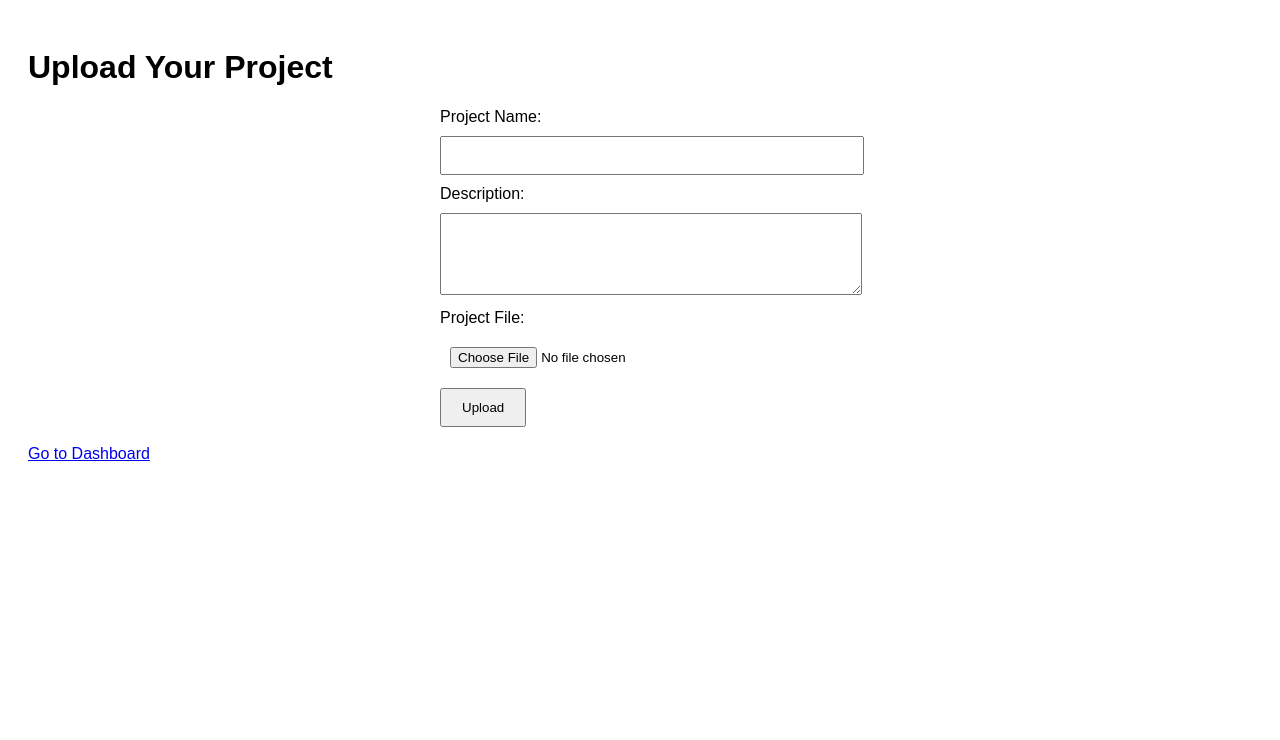
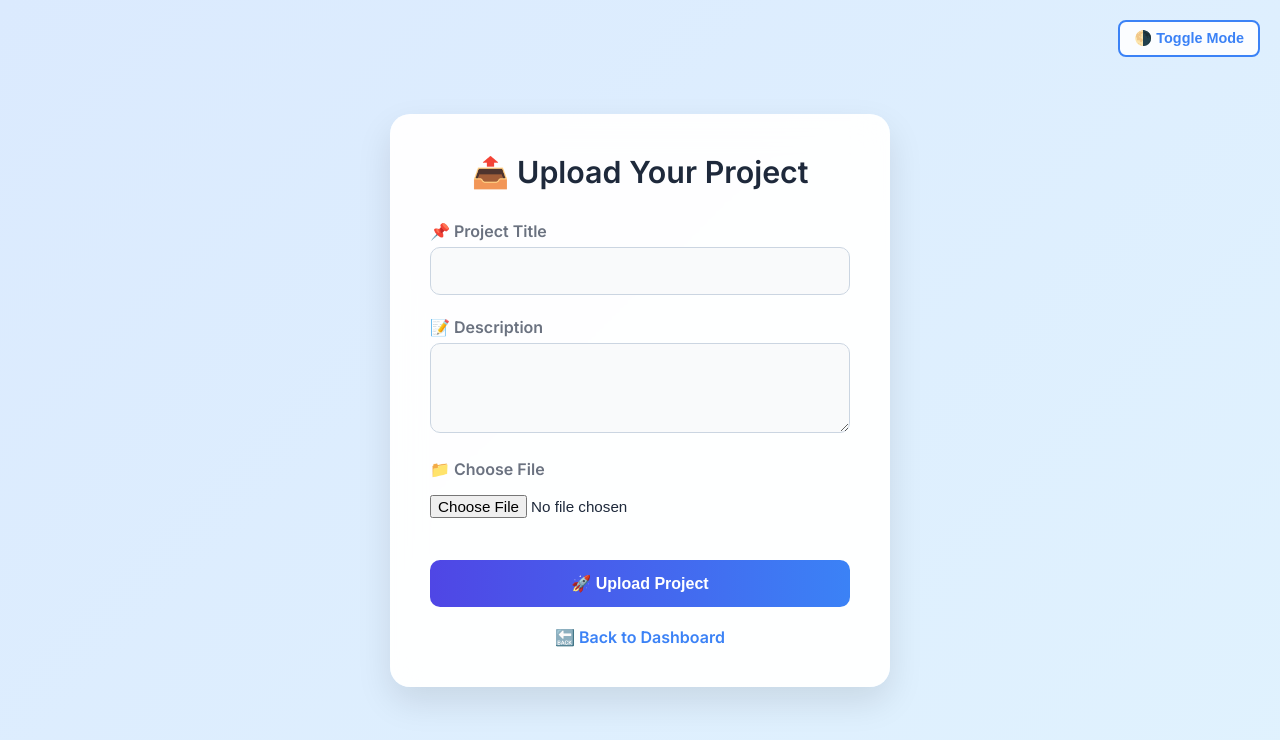
Before and after one commit to RavitejaDayaka111/chooseurproject, a website: page views/index.html in a window 1280 px wide. Drawn offline with Linux system fonts and the light colour scheme.

Commit message:
index.html

```diff
--- a/views/index.html
+++ b/views/index.html
@@ -1,29 +1,216 @@
 <!DOCTYPE html>
-<html>
+<html lang="en">
 <head>
+  <meta charset="UTF-8" />
   <title>Upload Project</title>
+  <link href="https://fonts.googleapis.com/css2?family=Inter:wght@400;600&display=swap" rel="stylesheet">
   <style>
-    body { font-family: Arial; padding: 20px; }
-    form { max-width: 400px; margin: auto; }
-    input, textarea { width: 100%; padding: 10px; margin: 10px 0; }
-    button { padding: 10px 20px; }
+    :root {
+      --bg-light: linear-gradient(135deg, #dbeafe, #e0f2fe);
+      --bg-dark: linear-gradient(135deg, #0f172a, #1e293b);
+      --card-light: rgba(255, 255, 255, 0.95);
+      --card-dark: rgba(30, 41, 59, 0.95);
+      --text-light: #1e293b;
+      --text-dark: #e2e8f0;
+      --primary: #3b82f6;
+    }
+
+    * {
+      box-sizing: border-box;
+      margin: 0;
+      padding: 0;
+    }
+
+    body {
+      font-family: 'Inter', sans-serif;
+      background: var(--bg-light);
+      color: var(--text-light);
+      min-height: 100vh;
+      display: flex;
+      justify-content: center;
+      align-items: center;
+      padding: 20px;
+      transition: background 0.5s, color 0.5s;
+    }
+
+    body.dark-mode {
+      background: var(--bg-dark);
+      color: var(--text-dark);
+    }
+
+    .theme-toggle {
+      position: fixed;
+      top: 20px;
+      right: 20px;
+      background: #ffffffdd;
+      color: var(--primary);
+      border: 2px solid var(--primary);
+      padding: 8px 14px;
+      border-radius: 8px;
+      cursor: pointer;
+      font-weight: bold;
+      font-size: 0.9em;
+      z-index: 999;
+      transition: all 0.3s ease;
+    }
+
+    body.dark-mode .theme-toggle {
+      background: #1e293b;
+      color: #e2e8f0;
+      border-color: #e2e8f0;
+    }
+
+    .upload-card {
+      background: var(--card-light);
+      backdrop-filter: blur(16px);
+      border-radius: 20px;
+      padding: 40px;
+      width: 100%;
+      max-width: 500px;
+      box-shadow: 0 15px 35px rgba(0, 0, 0, 0.1);
+      transition: all 0.4s ease;
+    }
+
+    body.dark-mode .upload-card {
+      background: var(--card-dark);
+      box-shadow: 0 10px 30px rgba(0, 0, 0, 0.5);
+    }
+
+    h1 {
+      text-align: center;
+      font-size: 1.9em;
+      margin-bottom: 30px;
+      color: inherit;
+    }
+
+    .form-group {
+      margin-bottom: 22px;
+    }
+
+    .form-group label {
+      display: block;
+      margin-bottom: 6px;
+      font-weight: 600;
+      color: #6b7280;
+    }
+
+    body.dark-mode .form-group label {
+      color: #cbd5e1;
+    }
+
+    input[type="text"],
+    textarea {
+      width: 100%;
+      padding: 14px;
+      border: 1px solid #cbd5e1;
+      border-radius: 10px;
+      font-size: 1em;
+      background-color: #f9fafb;
+      color: inherit;
+    }
+
+    body.dark-mode input[type="text"],
+    body.dark-mode textarea {
+      background-color: #1e293b;
+      border-color: #334155;
+      color: #e2e8f0;
+    }
+
+    input[type="file"] {
+      display: block;
+      padding: 10px 0;
+      font-size: 0.95em;
+      color: inherit;
+    }
+
+    button[type="submit"] {
+      margin-top: 10px;
+      width: 100%;
+      background: linear-gradient(to right, #4f46e5, var(--primary));
+      color: white;
+      padding: 14px;
+      border: none;
+      border-radius: 10px;
+      font-weight: 600;
+      font-size: 1em;
+      cursor: pointer;
+      transition: background 0.3s, transform 0.2s;
+    }
+
+    button[type="submit"]:hover {
+      background: linear-gradient(to right, #4338ca, #2563eb);
+      transform: scale(1.02);
+    }
+
+    .dashboard-link {
+      display: block;
+      margin-top: 20px;
+      text-align: center;
+      color: var(--primary);
+      font-weight: 600;
+      text-decoration: none;
+      transition: color 0.3s;
+    }
+
+    .dashboard-link:hover {
+      color: #1d4ed8;
+    }
+
+    @media (max-width: 500px) {
+      .upload-card {
+        padding: 30px 20px;
+      }
+
+      .theme-toggle {
+        top: 15px;
+        right: 15px;
+        padding: 6px 12px;
+        font-size: 0.8em;
+      }
+    }
   </style>
 </head>
 <body>
-  <h1>Upload Your Project</h1>
-  <form action="/upload" method="post" enctype="multipart/form-data">
-    <label>Project Name:</label>
-    <input type="text" name="title" required>
+  <!-- 🔲 DARK MODE TOGGLE BUTTON -->
+  <button class="theme-toggle" onclick="toggleTheme()">🌗 Toggle Mode</button>
 
-    <label>Description:</label>
-    <textarea name="description" rows="4" required></textarea>
+  <!-- 📤 UPLOAD FORM CARD -->
+  <div class="upload-card">
+    <h1>📤 Upload Your Project</h1>
+    <form action="/upload" method="post" enctype="multipart/form-data">
 
-    <label>Project File:</label>
-    <input type="file" name="project" required>
+      <div class="form-group">
+        <label for="title">📌 Project Title</label>
+        <input type="text" name="title" id="title" required>
+      </div>
 
-    <button type="submit">Upload</button>
-  </form>
-  <br>
-  <a href="/dashboard">Go to Dashboard</a>
+      <div class="form-group">
+        <label for="description">📝 Description</label>
+        <textarea name="description" id="description" rows="4" required></textarea>
+      </div>
+
+      <div class="form-group">
+        <label for="project">📁 Choose File</label>
+        <input type="file" name="project" id="project" required>
+      </div>
+
+      <button type="submit">🚀 Upload Project</button>
+    </form>
+
+    <a href="/dashboard" class="dashboard-link">🔙 Back to Dashboard</a>
+  </div>
+
+  <script>
+    function toggleTheme() {
+      document.body.classList.toggle('dark-mode');
+      localStorage.setItem('upload-theme', document.body.classList.contains('dark-mode') ? 'dark' : 'light');
+    }
+
+    window.onload = () => {
+      if (localStorage.getItem('upload-theme') === 'dark') {
+        document.body.classList.add('dark-mode');
+      }
+    };
+  </script>
 </body>
 </html>
```
